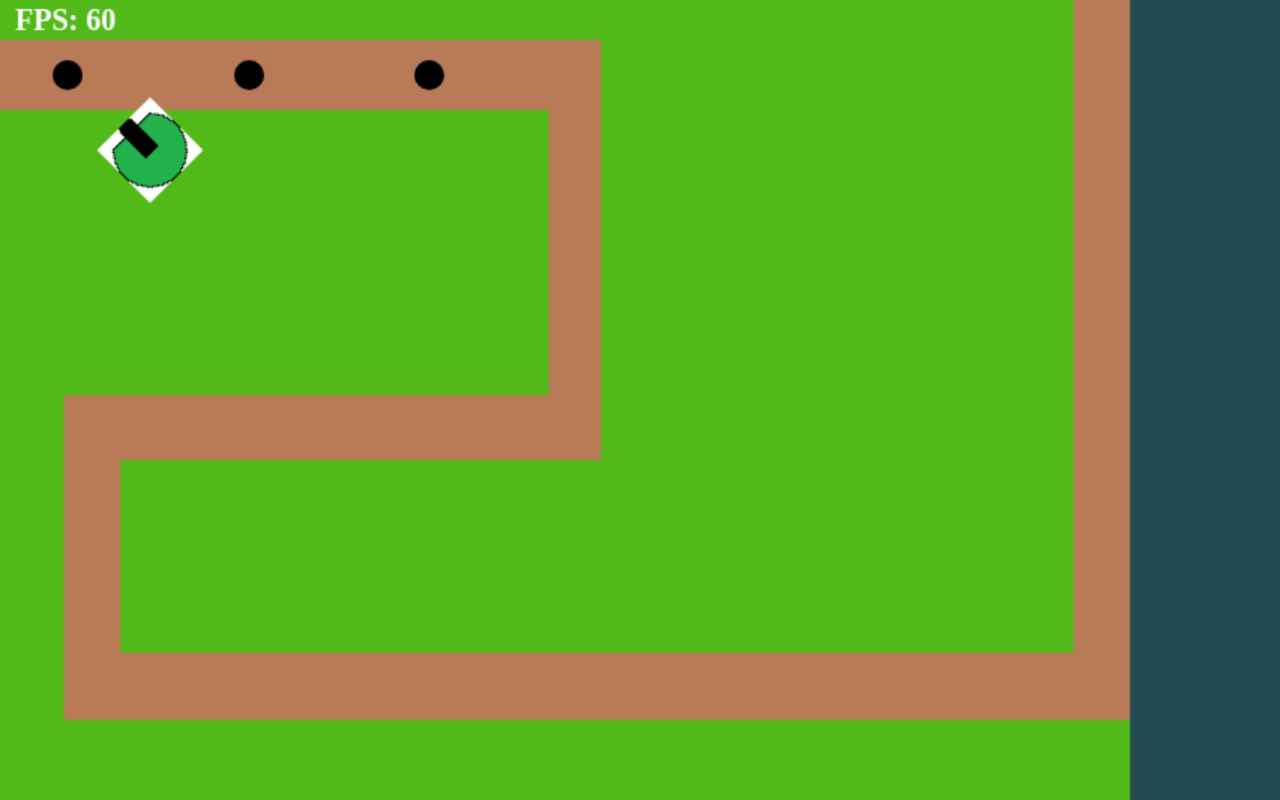
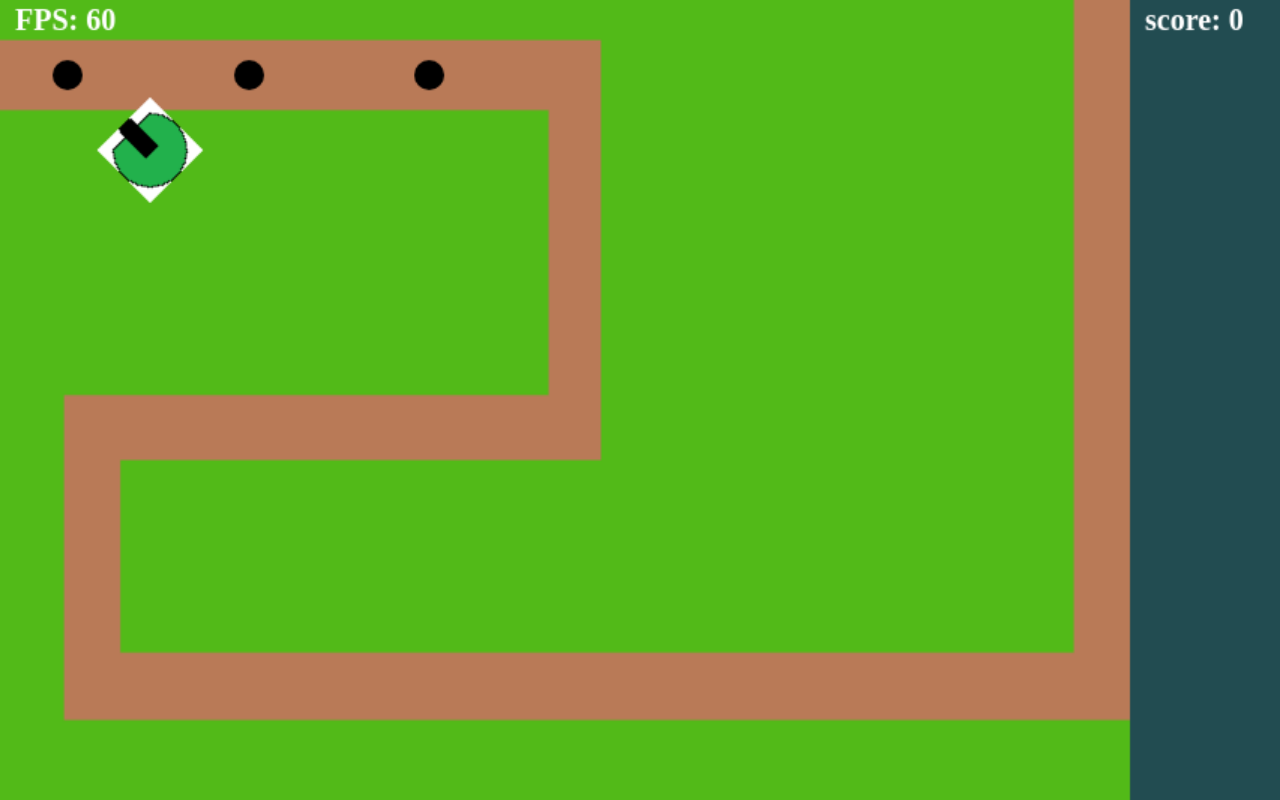
Before and after one commit to SirDomin/GameJam, a plain HTML site: page index.html in a window 1280 px wide. Drawn offline with Linux system fonts and the light colour scheme.

Commit message:
Add score system

```diff
--- a/index.html
+++ b/index.html
@@ -10,6 +10,7 @@
     <div class="canvas-container">
         <canvas id="canvas"></canvas>
     </div>
+    <script src="src/js/Score.js"></script>
     <script src="src/js/Enemy.js"></script>
     <script src="src/js/main.js"></script>
 </body>
--- /dev/null
+++ b/src/js/Score.js
@@ -0,0 +1,11 @@
+class Score {
+    score = 0
+
+    add(score = 1) {
+        this.score += score;
+    }
+
+    get get() {
+        return this.score;
+    }
+}
--- a/src/js/main.js
+++ b/src/js/main.js
@@ -25,9 +25,11 @@ const mouse = {
     r: 1,
 }
 
+let score = new Score();
+
 //create event listener
-canvas.addEventListener('click', event => {
-
+canvas.addEventListener('enemyDead', event => {
+    score.add();
 })
 
 //update mouse on every change
@@ -77,6 +79,7 @@ main = function() {
     ctx.fillStyle = 'white';
     ctx.font = 'bold 20px serif';
     ctx.fillText(`FPS: ${fps}`, 10, 20);
+    ctx.fillText(`score: ${score.get}`, canvas.width - 90, 20);
 
     renderEnemies(enemies);
 
```
